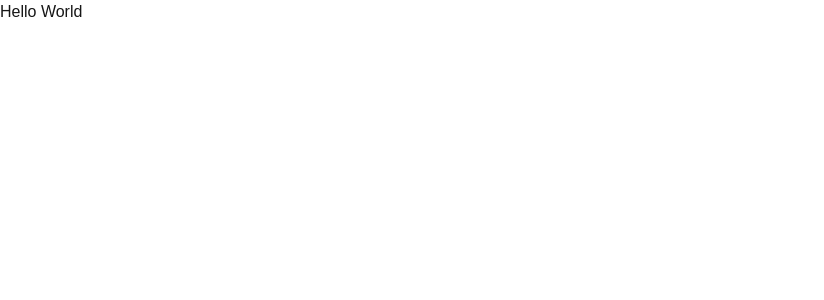
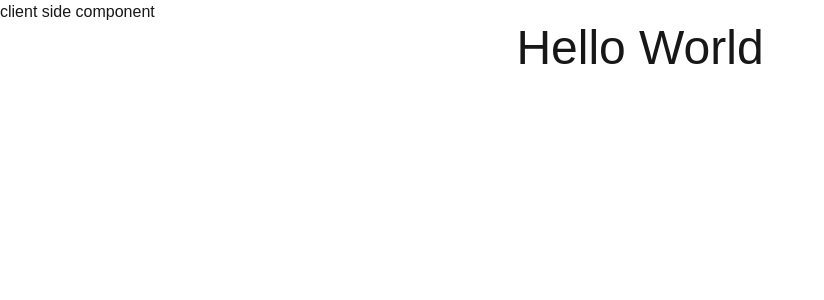
Before and after one commit to jamilahmed2/nextjs-app, a Next.js app: page / in a window 1280 px wide. Shown: the top 300 px of the page, without its empty margins (0-824 px from the left). Built offline with nearby package versions, Linux system fonts and the light colour scheme.

Commit message:
client side hellow world log

```diff
--- /dev/null
+++ b/app/components/Hellow.tsx
@@ -0,0 +1,10 @@
+'use client'
+
+const Hellow = () => {
+    console.log('client side Hellow log')
+    return (
+        <div>client side component</div>
+    )
+}
+
+export default Hellow
--- a/app/page.tsx
+++ b/app/page.tsx
@@ -1,8 +1,13 @@
-import React from 'react'
+import Hellow from "./components/Hellow"
+
 
 const Home = () => {
+  console.log("what am i ")
   return (
-    <div>Hello World</div>
+    <main>
+      <Hellow/>
+      <div className="text-center text-5xl">Hello World</div>
+    </main>
   )
 }
 
```
